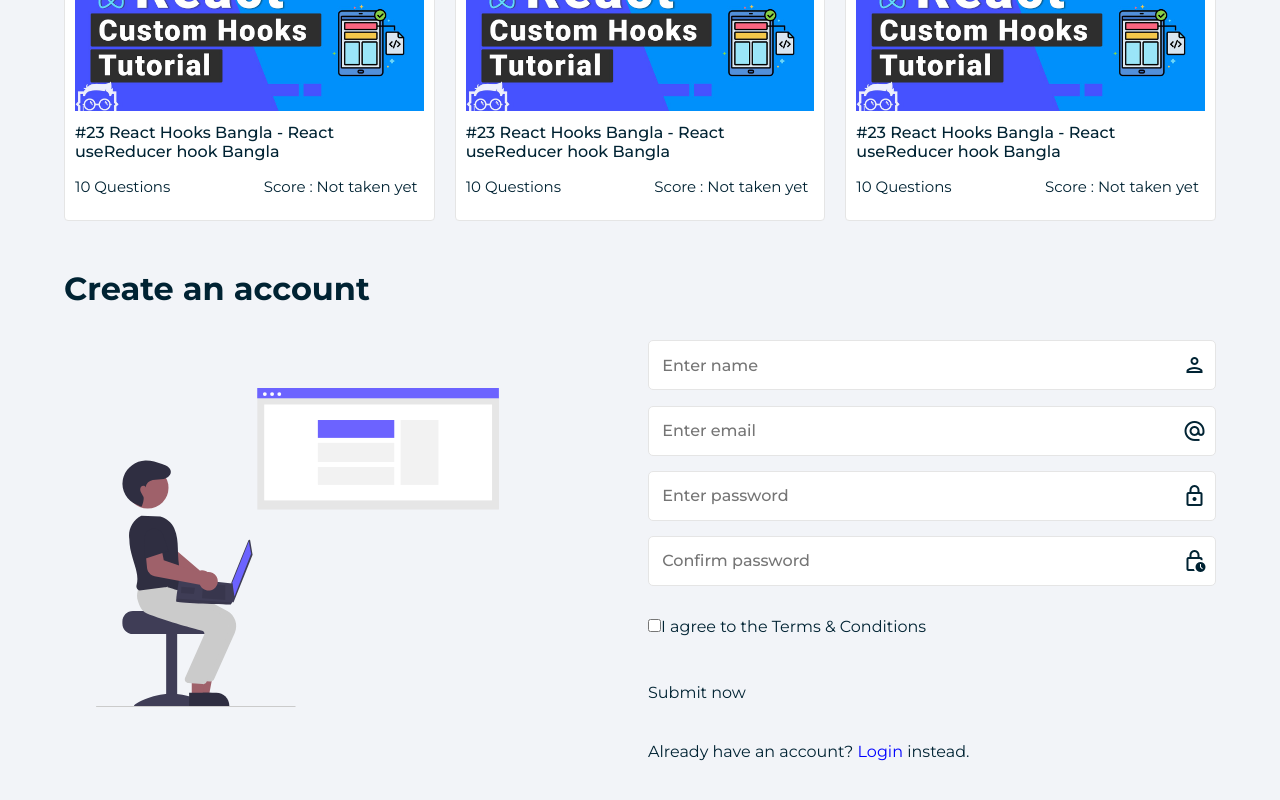
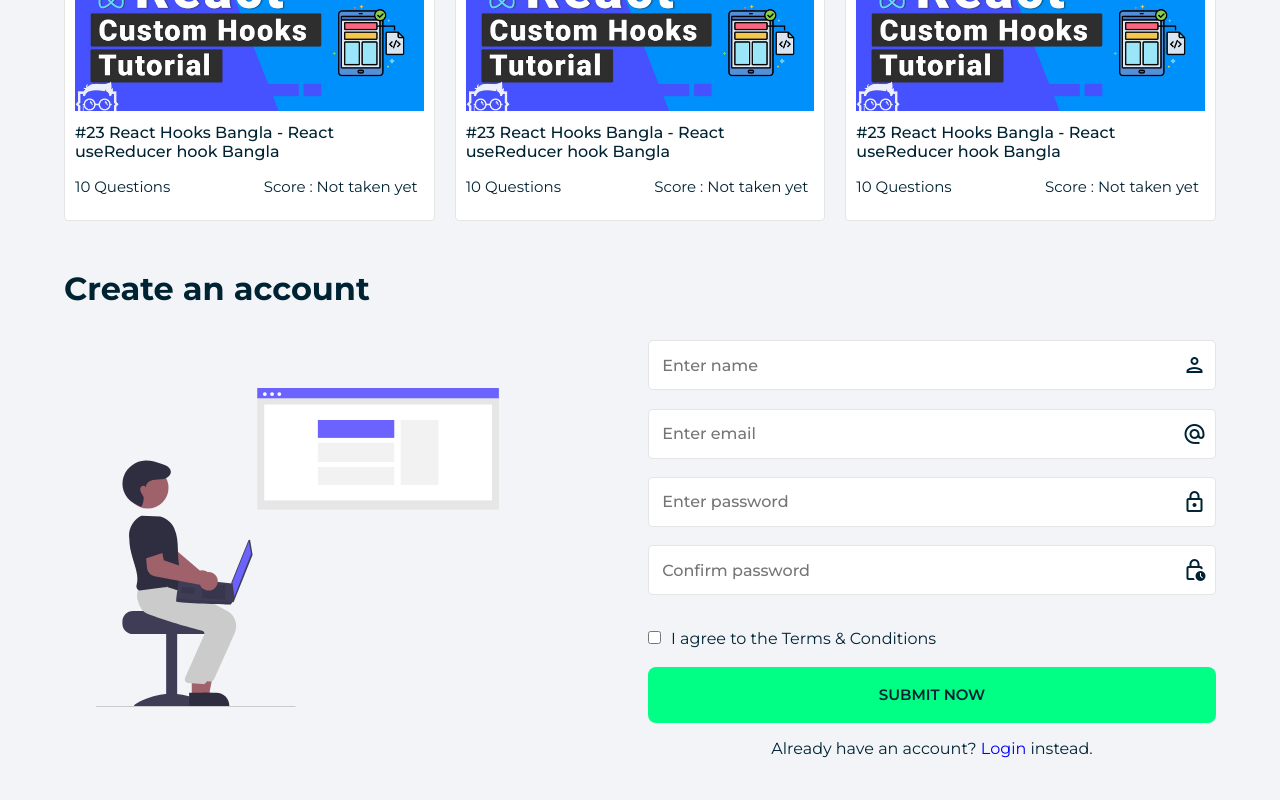
Before and after one commit to asmsaiff/react-quiz-app, a React (Create React App) app: page / in a window 1280 px wide. Shown: the part 953-1753 px from the top of the page. Built offline with nearby package versions, Linux system fonts and the light colour scheme.

Commit message:
seperate form input components

```diff
--- a/src/components/Form.js
+++ b/src/components/Form.js
@@ -1,48 +1,10 @@
 import classes from "../styles/Form.module.css";
 
-const Form = () => {
+const Form = ({children}) => {
 	return (
 		<>
 			<form className={`${classes.signup} ${classes.form}`} action='#!'>
-				<div className={classes.textInput}>
-					<input type='text' placeholder='Enter name' />
-					<span className='material-icons-outlined'> person </span>
-				</div>
-
-				<div className={classes.textInput}>
-					<input type='text' placeholder='Enter email' />
-					<span className='material-icons-outlined'>
-						{" "}
-						alternate_email{" "}
-					</span>
-				</div>
-
-				<div className={classes.textInput}>
-					<input type='password' placeholder='Enter password' />
-					<span className='material-icons-outlined'> lock </span>
-				</div>
-
-				<div className={classes.textInput}>
-					<input type='password' placeholder='Confirm password' />
-					<span className='material-icons-outlined'>
-						{" "}
-						lock_clock{" "}
-					</span>
-				</div>
-
-				<label>
-					<input type='checkbox' />
-					<span>I agree to the Terms & Conditions</span>
-				</label>
-
-				<div className={classes.button}>
-					<span>Submit now</span>
-				</div>
-
-				<div className={classes.info}>
-					Already have an account? <a href='login.html'>Login</a>{" "}
-					instead.
-				</div>
+				{children}
 			</form>
 		</>
 	);
--- /dev/null
+++ b/src/components/FormInput/Button.js
@@ -0,0 +1,9 @@
+import classes from '../../styles/FormInput/Button.module.css'
+
+export default function Button({label}) {
+    return (
+        <button class={classes.button}>
+            <span>{label}</span>
+        </button>
+	);
+}
--- /dev/null
+++ b/src/components/FormInput/CheckBox.js
@@ -0,0 +1,10 @@
+import classes from '../../styles/FormInput/CheckBox.module.css'
+
+export default function CheckBox({ type, label }) {
+    return (
+		<label>
+			<input type={type} />
+            <span className={classes.label}>{label}</span>
+		</label>
+	);
+}
--- /dev/null
+++ b/src/components/FormInput/TextInput.js
@@ -0,0 +1,10 @@
+import classes from '../../styles/FormInput/TextInput.module.css'
+
+export default function TextInput({type, placeholder, IconLabel, ...rest}) {
+    return (
+        <div className={classes.textInput}>
+            <input type={type} placeholder={placeholder} />
+            <span className='material-icons-outlined'> {IconLabel} </span>
+        </div>
+    )
+}
--- a/src/components/SignUp.js
+++ b/src/components/SignUp.js
@@ -1,5 +1,9 @@
 import Illustration from './Illustration'
 import Form from './Form'
+import TextInput from './FormInput/TextInput';
+import CheckBox from './FormInput/CheckBox';
+import Button from './FormInput/Button';
+import SignUpInfo from './SignUpInfo';
 // import classes from "../styles/Signup.module.css";
 
 const SignUp = () => {
@@ -8,7 +12,35 @@ const SignUp = () => {
 			<h1>Create an account</h1>
 			<div class='column'>
 				<Illustration />
-				<Form />
+				<Form>
+					<TextInput
+						type='text'
+						placeholder='Enter name'
+						IconLabel='person'
+					/>
+					<TextInput
+						type='email'
+						placeholder='Enter email'
+						IconLabel='alternate_email'
+					/>
+					<TextInput
+						type='password'
+						placeholder='Enter password'
+						IconLabel='lock'
+					/>
+					<TextInput
+						type='password'
+						placeholder='Confirm password'
+						IconLabel='lock_clock'
+					/>
+
+					<CheckBox
+						type='checkbox'
+						label='I agree to the Terms & Conditions'
+					/>
+					<Button label='Submit Now' />
+					<SignUpInfo />
+				</Form>
 			</div>
 		</>
 	);
--- /dev/null
+++ b/src/components/SignUpInfo.js
@@ -0,0 +1,9 @@
+import classes from '../styles/SignUpInfo.module.css'
+
+export default function SignUpInfo() {
+    return (
+		<div class={classes.info}>
+			Already have an account? <a href='login.html'>Login</a> instead.
+		</div>
+	);
+}
--- a/src/styles/Form.module.css
+++ b/src/styles/Form.module.css
@@ -24,35 +24,3 @@
     grid-template-columns: 1fr;
   }
 }
-
-/* text input component */
-.textInput {
-  width: 100%;
-  height: 50px;
-  background-color: #fff;
-  display: flex;
-  align-items: center;
-  border-radius: 5px;
-  border: 1px solid #e5e5e5;
-  padding: 2px;
-}
-
-.textInput input {
-  border: none;
-  outline: none;
-  height: 100%;
-  width: 100%;
-  padding: 0.3rem 0.7rem;
-  background-color: #fff;
-  font-size: 16px;
-  font-weight: 500;
-}
-
-.textInput span {
-  width: 40px;
-  height: 40px;
-  display: flex;
-  align-items: center;
-  justify-content: center;
-  cursor: pointer;
-}
--- /dev/null
+++ b/src/styles/FormInput/Button.module.css
@@ -0,0 +1,25 @@
+/* button component */
+.button {
+  background: var(--successGreen);
+  color: var(--fontPrimary);
+  padding: 0.6rem 1.2rem;
+  font-weight: 600;
+  font-size: 15px;
+  text-transform: uppercase;
+  display: flex;
+  justify-content: center;
+  align-items: center;
+  gap: 10px;
+  border-radius: 8px;
+  cursor: pointer;
+  border: 0px;
+}
+
+.button:hover {
+  background: var(--fontPrimary);
+  color: #fff;
+}
+
+.button:hover span {
+  color: #fff;
+}
--- /dev/null
+++ b/src/styles/FormInput/CheckBox.module.css
@@ -0,0 +1,3 @@
+.label {
+    margin-left: 10px;
+}
--- /dev/null
+++ b/src/styles/FormInput/TextInput.module.css
@@ -0,0 +1,31 @@
+/* text input component */
+.textInput {
+  width: 100%;
+  height: 50px;
+  background-color: #fff;
+  display: flex;
+  align-items: center;
+  border-radius: 5px;
+  border: 1px solid #e5e5e5;
+  padding: 2px;
+}
+
+.textInput input {
+  border: none;
+  outline: none;
+  height: 100%;
+  width: 100%;
+  padding: 0.3rem 0.7rem;
+  background-color: #fff;
+  font-size: 16px;
+  font-weight: 500;
+}
+
+.textInput span {
+  width: 40px;
+  height: 40px;
+  display: flex;
+  align-items: center;
+  justify-content: center;
+  cursor: pointer;
+}
--- /dev/null
+++ b/src/styles/SignUpInfo.module.css
@@ -0,0 +1,4 @@
+.info {
+  margin-top: 1rem;
+  text-align: center;
+}
```
